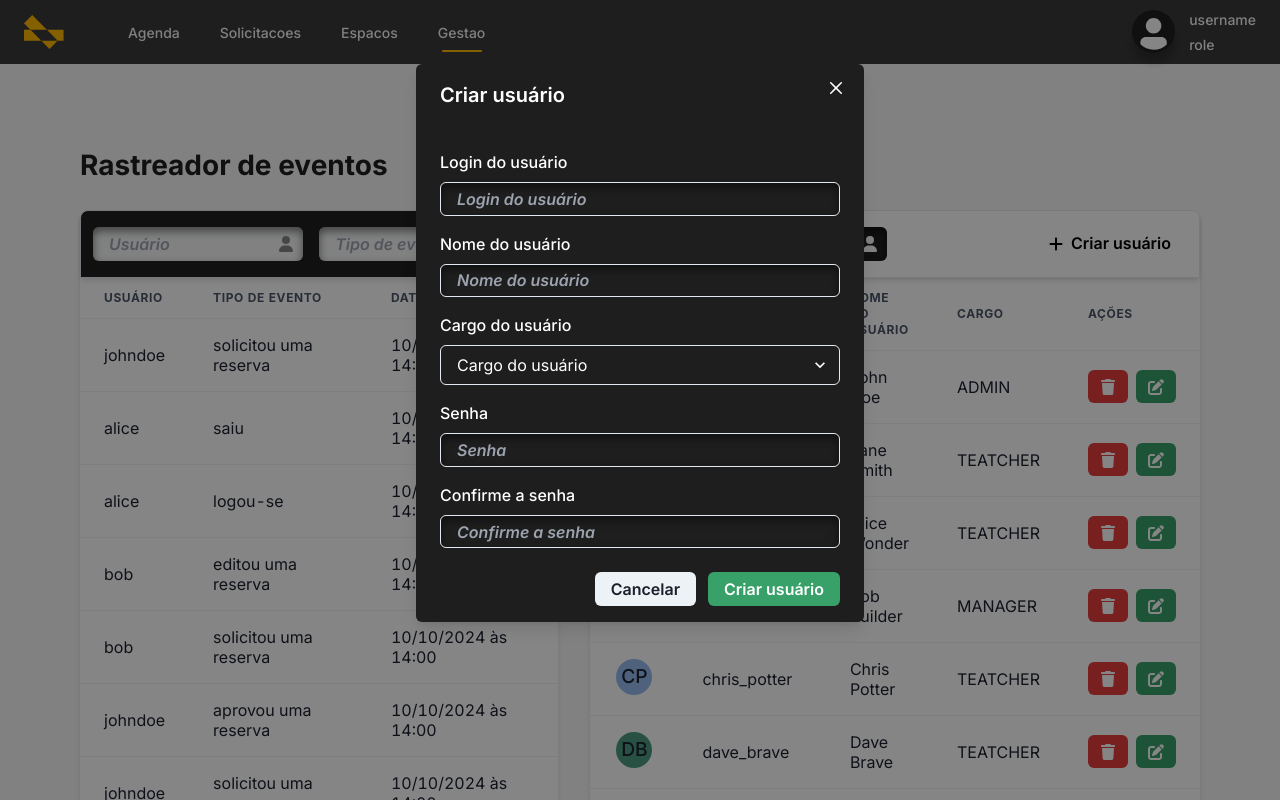
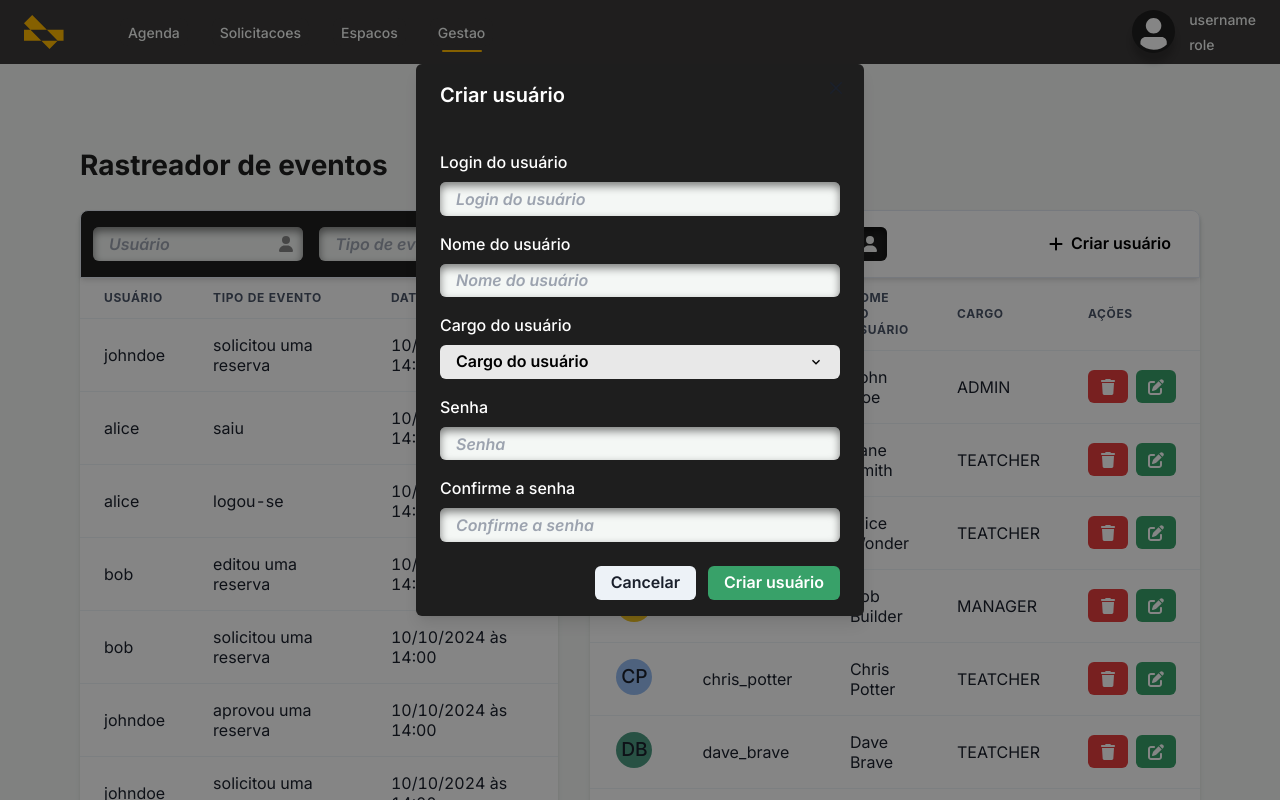
Before and after one commit to gusmaooleo/bookaspace-client, a Next.js app: page /gestao in a window 1280 px wide. Both pictures are taken after a click on the button "Criar usuário". Shown: the top 800 px of the page. Built offline with nearby package versions, Linux system fonts and the light colour scheme; a web font is replaced by a local one.

Commit message:
mudancas no design

```diff
--- a/src/components/Shared/genericModal/DynamicModal.tsx
+++ b/src/components/Shared/genericModal/DynamicModal.tsx
@@ -11,21 +11,23 @@ import {
     FormControl,
     FormLabel,
     Input,
-    Select,
     Textarea,
+    InputGroup,
+    InputRightElement,
 } from '@chakra-ui/react';
-
-export interface FieldOption {
-    value: string;
-    label: string;
-}
+import CustomSelect from '../genericTable/CustomSelect';
+import { Option } from '@/utils/interfaces/CustomSelect';
+import { FontAwesomeIcon } from '@fortawesome/react-fontawesome';
+import { IconDefinition } from '@fortawesome/fontawesome-svg-core';
 
 export interface Field {
     name: string;
     label: string;
     type: 'text' | 'password' | 'select' | 'textarea';
     placeholder?: string;
-    options?: FieldOption[];
+    icon?: IconDefinition;
+    variant?: string;
+    options?: Option[];
 }
 
 interface DynamicModalProps {
@@ -36,7 +38,7 @@ interface DynamicModalProps {
     fields: Field[];
 }
 
-const DynamicModal: React.FC<DynamicModalProps> = ({ isOpen, onClose, onSubmit, title, fields, }) => {
+const DynamicModal: React.FC<DynamicModalProps> = ({ isOpen, onClose, onSubmit, title, fields }) => {
     const [formData, setFormData] = React.useState<Record<string, string>>({});
 
     React.useEffect(() => {
@@ -52,14 +54,39 @@ const DynamicModal: React.FC<DynamicModalProps> = ({ isOpen, onClose, onSubmit,
         setFormData(prev => ({ ...prev, [name]: value }));
     };
 
+    const handleSelectChange = (name: string, value: string) => {
+        setFormData(prev => ({ ...prev, [name]: value }));
+    };
+
     const handleSubmit = () => {
         onSubmit(formData);
         onClose();
     };
 
     const renderField = (field: Field) => {
+        const commonProps = {
+            name: field.name,
+            placeholder: field.placeholder,
+            onChange: handleChange,
+            width: "100%",  // Set width to 100%
+        };
         switch (field.type) {
             case 'text':
+                return (
+                    <InputGroup variant={field?.variant || 'light'}>
+                        <Input
+                            placeholder={field.placeholder}
+                        />
+                        {field.icon && (
+                            <InputRightElement>
+                                <FontAwesomeIcon
+                                    icon={field.icon}
+                                    color={field?.variant === 'dark' ? '#f4f7f5' : "#868686"}
+                                />
+                            </InputRightElement>
+                        )}
+                    </InputGroup>
+                );
             case 'password':
                 return (
                     <Input
@@ -71,18 +98,10 @@ const DynamicModal: React.FC<DynamicModalProps> = ({ isOpen, onClose, onSubmit,
                 );
             case 'select':
                 return (
-                    <Select
-                        name={field.name}
-                        placeholder={field.placeholder}
-                        onChange={handleChange}
-                    >
-                        {field.options?.map(option => (
-                            <option key={option.value} value={option.value}>
-                                {option.label}
-                            </option>
-                        ))}
-                    </Select>
-
+                    <CustomSelect
+                        options={field.options || []}
+                        placeholder={field.placeholder || ''}
+                    />
                 );
             case 'textarea':
                 return (
@@ -90,6 +109,8 @@ const DynamicModal: React.FC<DynamicModalProps> = ({ isOpen, onClose, onSubmit,
                         name={field.name}
                         placeholder={field.placeholder}
                         onChange={handleChange}
+                        color="black"
+                        bgColor={'white'}
                     />
                 );
             default:
@@ -100,13 +121,13 @@ const DynamicModal: React.FC<DynamicModalProps> = ({ isOpen, onClose, onSubmit,
     return (
         <Modal isOpen={isOpen} onClose={onClose}>
             <ModalOverlay />
-            <ModalContent bg="#1E1E1E" color="white">
-                <ModalHeader>{title}</ModalHeader>
+            <ModalContent bg="#1E1E1E">
+                <ModalHeader color="white">{title}</ModalHeader>
                 <ModalCloseButton />
                 <ModalBody>
                     {fields.map((field) => (
                         <FormControl key={field.name} mt={4}>
-                            <FormLabel>{field.label}</FormLabel>
+                            <FormLabel color="white" >{field.label}</FormLabel>
                             {renderField(field)}
                         </FormControl>
                     ))}
--- a/src/components/Shared/genericTable/CustomSelect.tsx
+++ b/src/components/Shared/genericTable/CustomSelect.tsx
@@ -25,6 +25,7 @@ function CustomSelect({ options, placeholder }: CustomSelectProps) {
         rightIcon={<ChevronDownIcon />}
         bg="#E8E8E8"
         color="black"
+        width="100%"
       >
         <div className="flex flex-row gap-2 items-center">
           {selectedStatus}
@@ -35,7 +36,7 @@ function CustomSelect({ options, placeholder }: CustomSelectProps) {
           )}
         </div>
       </MenuButton>
-      <MenuList>
+      <MenuList width="100%">
         {options.map((option, index) => (
           <MenuItem key={index} onClick={() => {
             setSelectedStatus(option.label)
--- a/src/pages/espacos/index.tsx
+++ b/src/pages/espacos/index.tsx
@@ -29,19 +29,15 @@ const Espacos: React.FC = () => {
   ];
 
   const spaceFields: Field[] = [
-    { name: 'name', label: 'Nome do espaço', type: 'text', placeholder: 'Digite o nome do espaço' },
+    { name: 'name', label: 'Nome do espaço', type: 'text', placeholder: 'Digite o nome do espaço', icon: faSchool },
     {
       name: 'type',
       label: 'Tipo do espaço',
       type: 'select',
       placeholder: 'Selecione o tipo',
-      options: [
-        { value: 'sala_de_aula', label: 'Sala de aula' },
-        { value: 'auditorio', label: 'Auditório' },
-        { value: 'laboratorio', label: 'Laboratório' },
-      ]
+      options: [{ label: 'Sala de aula', icon: faGraduationCap }, { label: 'Auditório', icon: faBuildingUser }, { label: 'Laboratório', icon: faFlaskVial }],
     },
-    { name: 'capacity', label: 'Capacidade do espaço', type: 'text', placeholder: 'Digite a capacidade' },
+    { name: 'capacity', label: 'Capacidade do espaço', type: 'text', placeholder: 'Digite a capacidade', icon: faBuildingUser },
     { name: 'description', label: 'Descrição resumida dos recursos do espaço', type: 'textarea', placeholder: 'Descreva os recursos' },
   ];
 
--- a/src/pages/gestao/index.tsx
+++ b/src/pages/gestao/index.tsx
@@ -8,6 +8,7 @@ import './styles.css';
 import Database from '@/utils/Database';
 import DynamicModal from '@/components/Shared/genericModal/DynamicModal';
 import type { Field } from '@/components/Shared/genericModal/DynamicModal';
+import { faAdd, faBuildingUser, faFlaskVial, faGraduationCap, faSchool } from '@fortawesome/free-solid-svg-icons';
 
 const gestao = () => {
   const [isModalOpen, setIsModalOpen] = useState(false);
@@ -46,16 +47,12 @@ const gestao = () => {
     { header: 'Ações', key: 'acoes' },
   ];
 
-  const spaceFields: Field[] =[
+  const spaceFields: Field[] = [
     { name: 'name', label: 'Login do usuário', type: 'text', placeholder: 'Login do usuário' },
     { name: 'name', label: 'Nome do usuário', type: 'text', placeholder: 'Nome do usuário' },
     {
       name: 'type', label: 'Cargo do usuário', type: 'select', placeholder: 'Cargo do usuário',
-      options: [
-        { value: 'sala_de_aula', label: 'Sala de aula' },
-        { value: 'auditorio', label: 'Auditório' },
-        { value: 'laboratorio', label: 'Laboratório' },
-      ]
+      options: [{ label: 'Administrador', icon: faGraduationCap, color: 'black' }, { label: 'Gestor', icon: faBuildingUser }, { label: 'Professor', icon: faFlaskVial },],
     },
     { name: 'Senha', label: 'Senha', type: 'text', placeholder: 'Senha' },
     { name: 'Confirme a senha', label: 'Confirme a senha', type: 'text', placeholder: 'Confirme a senha' },
```
